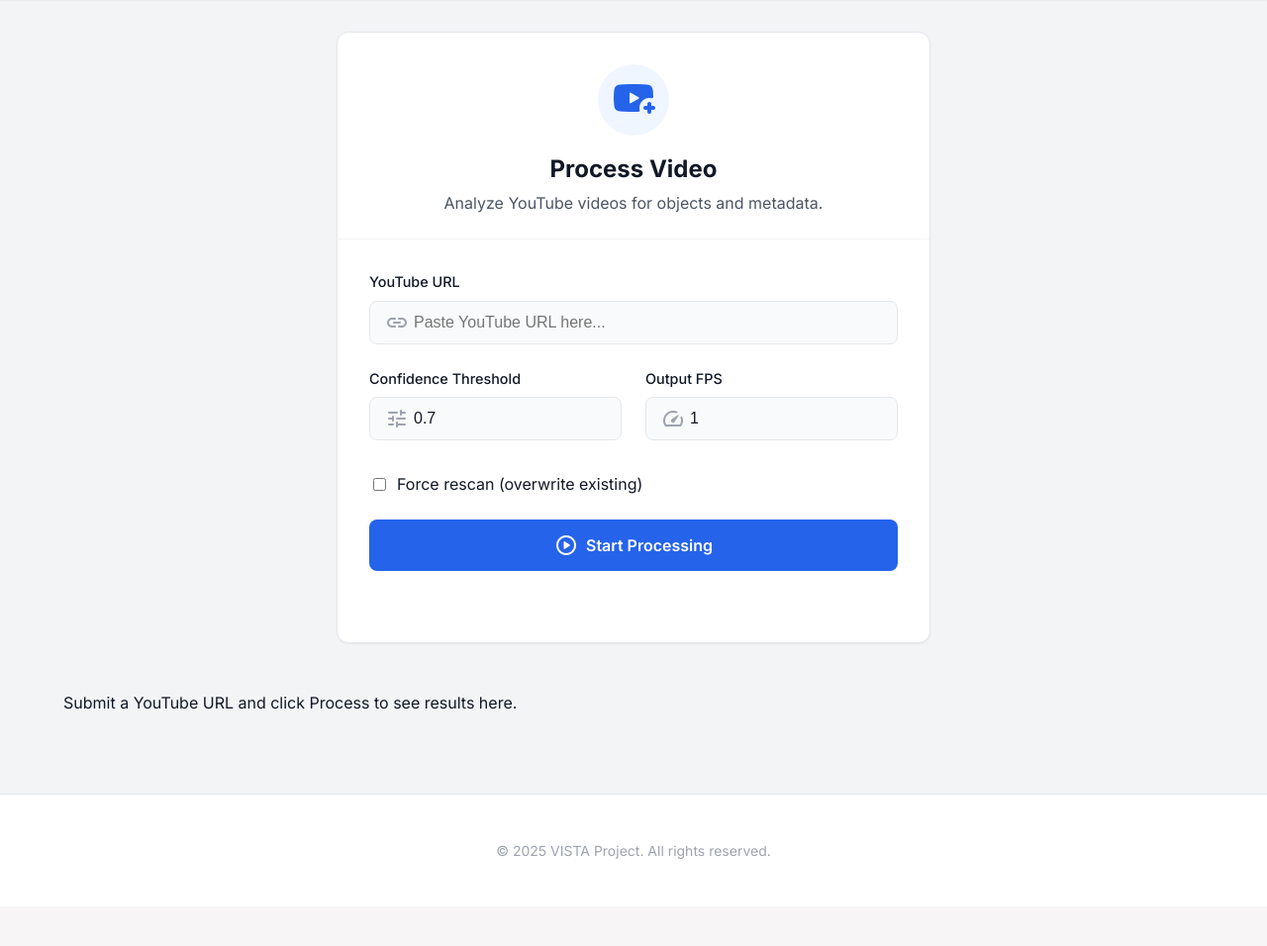
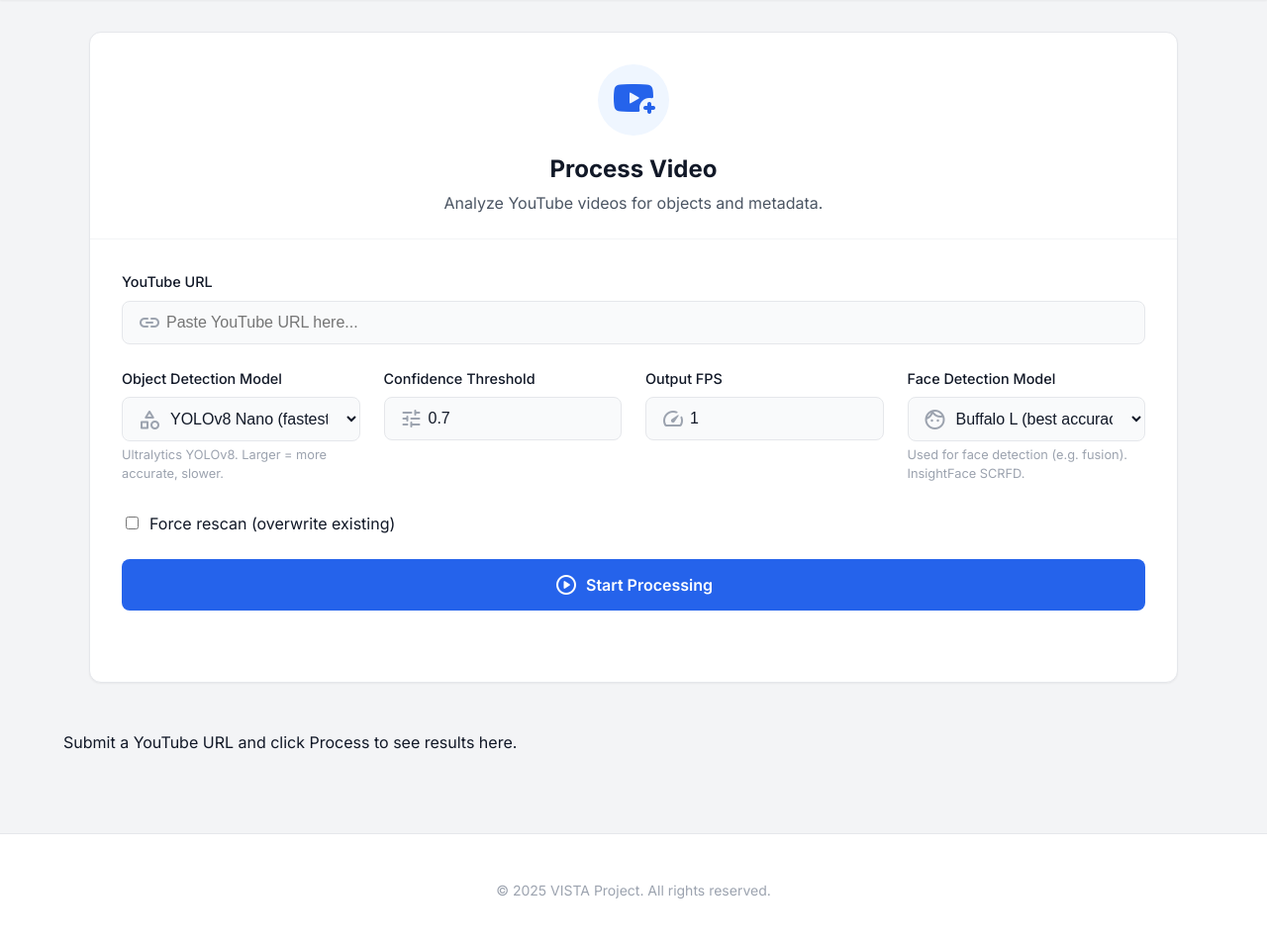
Before and after one commit to NehalPatel/vista-prototype, a Flask app: page / in a window 1280 px wide. Shown: the part 73-1029 px from the top of the page at 99% size. Before the commit the page ends 941 px from the top, so only its background shows below. Run offline with Flask 2, Linux system fonts and the light colour scheme; some libraries are stand-ins or nearby versions.

Commit message:
Add multi-model selection for object and face detection, restore today's UI layout
- Object detection: support YOLOv8 n/s/m/l/x; user-selectable in web, CLI (--model), fusion (--yolo-model)
- Face detection: support buffalo_l/s/sc; user-selectable in web, CLI, fusion, video_recognition
- Pipeline: OBJECT_MODEL_CHOICES, _resolve_model_path; save object_model in detection JSON
- Web UI: Object and Face model dropdowns; summary shows both models; 4-column options row
- Results layout: Meta|Summary|Output first row, then Video, then Objects
- API returns object_model/face_model in summary; cached results read model from JSON

Made-with: Cursor

```diff
--- a/face_pipeline/register_known.py
+++ b/face_pipeline/register_known.py
@@ -7,7 +7,7 @@ from typing import List
 import cv2
 import numpy as np
 
-from .detection import load_detector, detect_faces
+from .detection import load_detector, detect_faces, FACE_MODEL_CHOICES
 from .embeddings import get_embedding, save_embedding
 from .paths import KNOWN_FACES_DIR
 
@@ -26,6 +26,7 @@ def main():
     parser.add_argument("--labels-out", default=os.path.join(str(KNOWN_FACES_DIR), "labels.json"), help="Path to labels.json output")
     parser.add_argument("--embeddings-dir", default=os.path.join(str(KNOWN_FACES_DIR), "embeddings"), help="Output directory for embeddings")
     parser.add_argument("--device", choices=["cuda", "cpu"], default="cuda", help="Device for InsightFace")
+    parser.add_argument("--model", choices=list(FACE_MODEL_CHOICES), default="buffalo_l", help="Face model: buffalo_l, buffalo_s, buffalo_sc")
     parser.add_argument("--conf", type=float, default=0.8, help="Face detection confidence threshold")
     args = parser.parse_args()
 
@@ -33,7 +34,7 @@ def main():
     labels = {}
 
     # Initialize detector
-    detector = load_detector(device=args.device)
+    detector = load_detector(device=args.device, model_name=args.model)
 
     images = find_images(args.images_dir)
     if not images:
--- a/face_pipeline/run.py
+++ b/face_pipeline/run.py
@@ -15,7 +15,7 @@ from .paths import (
     FACE_RESULTS_DIR,
     KNOWN_FACES_DIR,
 )
-from .detection import load_detector, detect_faces, crop_face, save_image
+from .detection import load_detector, detect_faces, crop_face, save_image, FACE_MODEL_CHOICES
 from .embeddings import get_embedding, save_embedding
 from .recognition import load_known_embeddings, match
 
@@ -34,6 +34,7 @@ def main():
     parser.add_argument("--frames-dir", default=str(FRAMES_DIR), help="Directory containing frames to process")
     parser.add_argument("--detect-conf", type=float, default=0.8, help="Minimum confidence for face detections")
     parser.add_argument("--device", choices=["cuda", "cpu"], default="cuda", help="Device for InsightFace")
+    parser.add_argument("--model", choices=list(FACE_MODEL_CHOICES), default="buffalo_l", help="Face model: buffalo_l (best), buffalo_s, buffalo_sc")
     parser.add_argument("--force", action="store_true", help="Overwrite existing crops/embeddings")
     parser.add_argument("--do-recognition", action="store_true", help="Perform recognition against known faces")
     parser.add_argument("--known-faces-dir", default=str(KNOWN_FACES_DIR), help="Directory containing known face embeddings and labels.json")
@@ -47,7 +48,7 @@ def main():
         return 1
 
     # Initialize detector (with recognition model enabled)
-    detector = load_detector(device=args.device)
+    detector = load_detector(device=args.device, model_name=args.model)
 
     faces_json: Dict[str, Any] = {}
 
--- a/web/app.py
+++ b/web/app.py
@@ -26,6 +26,8 @@ from pipeline.detection import (
     generate_summary,
     save_detection_results,
     write_metadata,
+    _resolve_model_path,
+    OBJECT_MODEL_CHOICES,
 )
 from pipeline.render import make_video_from_images
 
@@ -86,6 +88,9 @@ def api_process():
     conf_threshold = float(payload.get('conf_threshold', 0.5))
     fps = int(payload.get('fps', 1))
     force_rescan = bool(payload.get('force_rescan', False))
+    object_model = (payload.get('object_model') or 'yolov8n').strip().lower()
+    if object_model not in OBJECT_MODEL_CHOICES:
+        object_model = 'yolov8n'
 
     if not url:
         return jsonify({"error": "URL is required"}), 400
@@ -136,8 +141,9 @@ def api_process():
             total_dets, by_class = generate_summary(results_by_frame)
             total_frames = len(results_by_frame)
             conf_used = dj.get('confidence_threshold', conf_used)
+            object_model_cached = dj.get('object_model', 'yolov8n')
         except Exception:
-            pass
+            object_model_cached = 'yolov8n'
 
         return jsonify({
             "status": "cached",
@@ -148,6 +154,8 @@ def api_process():
                 "total_detections": total_dets,
                 "by_class": by_class,
                 "confidence_threshold": conf_used,
+                "object_model": object_model_cached,
+                "face_model": payload.get("face_model", "buffalo_l"),
             },
             "results": {
                 "output_video_url": f"/results/{video_id}/detections_video.mp4",
@@ -179,10 +187,8 @@ def api_process():
                 "video_id": video_id
             }), 500
 
-        # Run detection on this video's frames only (resolve model from project root)
-        model_path = os.path.join(BASE_DIR, 'yolov8n.pt')
-        if not os.path.isfile(model_path):
-            model_path = 'yolov8n.pt'
+        # Run detection with selected object model (resolve path; Ultralytics downloads if missing)
+        model_path = _resolve_model_path(object_model, BASE_DIR)
         results_by_frame = run_yolo(
             frames_dir=frames_dir_this_video,
             detections_dir=paths['processed_frames'],
@@ -198,6 +204,7 @@ def api_process():
             output_json_path=paths['detection_json'],
             video_id=video_id,
             conf_threshold=conf_threshold,
+            object_model=object_model,
         )
 
         # Metadata file
@@ -215,7 +222,7 @@ def api_process():
             total_frames=total_frames,
             total_detections=total_dets,
             by_class=by_class,
-            model_name='yolov8n.pt',
+            model_name=f'{object_model}.pt',
             device=device,
             conf_threshold=conf_threshold,
         )
@@ -233,6 +240,8 @@ def api_process():
                 "total_detections": total_dets,
                 "by_class": by_class,
                 "confidence_threshold": conf_threshold,
+                "object_model": object_model,
+                "face_model": payload.get("face_model", "buffalo_l"),
             },
             "results": {
                 "output_video_url": f"/results/{video_id}/detections_video.mp4",
--- a/web/static/css/style.css
+++ b/web/static/css/style.css
@@ -199,9 +199,9 @@ button {
   margin-bottom: 0.5rem;
 }
 
-/* Input Section */
+/* Input Section – today's design: URL then 3-column options row */
 .input-card {
-  max-width: 600px;
+  max-width: 1100px;
   margin: 0 auto 3rem;
 }
 
@@ -245,6 +245,30 @@ input[type="number"] {
   color: var(--text-primary);
 }
 
+select {
+  width: 100%;
+  padding: 0.75rem 1rem 0.75rem 2.75rem;
+  border: 1px solid var(--border);
+  border-radius: var(--radius-md);
+  font-size: 1rem;
+  background: var(--bg-panel);
+  color: var(--text-primary);
+  cursor: pointer;
+  appearance: auto;
+}
+
+select:focus {
+  outline: none;
+  border-color: var(--primary);
+  box-shadow: 0 0 0 3px var(--primary-light);
+}
+
+.input-hint {
+  margin: 0.25rem 0 0;
+  font-size: 0.8rem;
+  color: var(--text-muted);
+}
+
 input:focus {
   outline: none;
   border-color: var(--primary);
@@ -256,6 +280,21 @@ input:focus {
   display: grid;
   grid-template-columns: 1fr 1fr;
   gap: 1.5rem;
+}
+
+.form-row-3 {
+  grid-template-columns: repeat(3, 1fr);
+}
+
+.form-row-4 {
+  grid-template-columns: repeat(4, 1fr);
+}
+
+.checkbox-wrap {
+  display: flex;
+  align-items: center;
+  gap: 0.5rem;
+  margin-top: 0.25rem;
 }
 
 .btn-primary {
@@ -292,13 +331,14 @@ input:focus {
   font-size: 0.875rem;
 }
 
-/* Results Grid */
+/* Results Grid – today's placement: Meta | Summary | Output, then Video, then Objects */
 .results-grid {
   display: grid;
   grid-template-columns: repeat(3, 1fr);
   gap: 1.5rem;
   grid-template-areas:
     "meta summary output"
+    "video video video"
     "objects objects objects";
 }
 
@@ -312,6 +352,10 @@ input:focus {
 
 .output-card {
   grid-area: output;
+}
+
+.video-card {
+  grid-area: video;
 }
 
 .objects-card {
--- a/web/static/js/app.js
+++ b/web/static/js/app.js
@@ -3,6 +3,8 @@ const urlInput = document.getElementById('video-url');
 const thresholdInput = document.getElementById('conf-threshold');
 const fpsInput = document.getElementById('fps');
 const forceRescanInput = document.getElementById('force-rescan');
+const objectModelSelect = document.getElementById('object-model');
+const faceModelSelect = document.getElementById('face-model');
 const processBtn = document.getElementById('process-btn');
 const statusEl = document.getElementById('status');
 const errorEl = document.getElementById('error');
@@ -53,6 +55,16 @@ function secondsToHms(sec) {
   return [h, m, s].map((v) => String(v).padStart(2, '0')).join(':');
 }
 
+function formatFaceModelLabel(value) {
+  const labels = { buffalo_l: 'Buffalo L (InsightFace)', buffalo_s: 'Buffalo S (InsightFace)', buffalo_sc: 'Buffalo SC (InsightFace)' };
+  return labels[value] || value || '—';
+}
+
+function formatObjectModelLabel(value) {
+  const labels = { yolov8n: 'YOLOv8 Nano', yolov8s: 'YOLOv8 Small', yolov8m: 'YOLOv8 Medium', yolov8l: 'YOLOv8 Large', yolov8x: 'YOLOv8 Extra-large' };
+  return labels[value] || value || '—';
+}
+
 /** Reliable YouTube thumbnail URL (same-origin friendly, no referrer issues). */
 function youtubeThumbUrl(videoId) {
   if (!videoId) return '';
@@ -77,6 +89,8 @@ form.addEventListener('submit', async (e) => {
     conf_threshold: parseFloat(thresholdInput.value),
     fps: parseInt(fpsInput.value, 10),
     force_rescan: forceRescanInput ? forceRescanInput.checked : false,
+    object_model: objectModelSelect ? objectModelSelect.value : 'yolov8n',
+    face_model: faceModelSelect ? faceModelSelect.value : 'buffalo_l',
   };
 
   try {
@@ -132,12 +146,14 @@ form.addEventListener('submit', async (e) => {
     if (out.detection_json_url) jsonLinkEl.href = out.detection_json_url;
     if (out.metadata_url) metadataLinkEl.href = out.metadata_url;
 
-    // Summary list
+    // Summary list (include models used)
     summaryListEl.innerHTML = '';
     const items = [
       ['Confidence threshold', sum.confidence_threshold],
       ['Total frames', sum.total_frames],
       ['Total detections', sum.total_detections],
+      ['Object model', sum.object_model ? formatObjectModelLabel(sum.object_model) : (objectModelSelect ? formatObjectModelLabel(objectModelSelect.value) : '—')],
+      ['Face detection model', sum.face_model ? formatFaceModelLabel(sum.face_model) : (faceModelSelect ? formatFaceModelLabel(faceModelSelect.value) : '—')],
     ];
     for (const [label, value] of items) {
       const li = document.createElement('li');
@@ -203,6 +219,8 @@ async function renderResultsFromVideoId(videoId) {
       ['Confidence threshold', djData.confidence_threshold],
       ['Total frames', totalFrames],
       ['Total detections', totalDetections],
+      ['Object model', formatObjectModelLabel(djData.object_model || (objectModelSelect ? objectModelSelect.value : 'yolov8n'))],
+      ['Face detection model', formatFaceModelLabel(djData.face_model || (faceModelSelect ? faceModelSelect.value : 'buffalo_l'))],
     ];
     for (const [label, value] of items) {
       const li = document.createElement('li');
--- a/web/templates/index.html
+++ b/web/templates/index.html
@@ -41,6 +41,7 @@
             <p>Analyze YouTube videos for objects and metadata.</p>
           </div>
           <form id="process-form">
+            <!-- Today's design: URL full width, then options in one row -->
             <div class="form-group url-group">
               <label for="video-url" class="sr-only">YouTube URL</label>
               <div class="input-wrapper">
@@ -49,7 +50,21 @@
               </div>
             </div>
 
-            <div class="form-row">
+            <div class="form-row form-row-4">
+              <div class="form-group">
+                <label for="object-model">Object Detection Model</label>
+                <div class="input-wrapper">
+                  <span class="material-symbols-rounded input-icon">category</span>
+                  <select id="object-model" name="object-model" aria-describedby="object-model-desc">
+                    <option value="yolov8n">YOLOv8 Nano (fastest, ~3M params)</option>
+                    <option value="yolov8s">YOLOv8 Small (~11M params)</option>
+                    <option value="yolov8m">YOLOv8 Medium (~26M params)</option>
+                    <option value="yolov8l">YOLOv8 Large (~44M params)</option>
+                    <option value="yolov8x">YOLOv8 Extra-large (best accuracy, ~68M params)</option>
+                  </select>
+                </div>
+                <p id="object-model-desc" class="input-hint">Ultralytics YOLOv8. Larger = more accurate, slower.</p>
+              </div>
               <div class="form-group">
                 <label for="conf-threshold">Confidence Threshold</label>
                 <div class="input-wrapper">
@@ -57,7 +72,6 @@
                   <input id="conf-threshold" type="number" min="0" max="1" step="0.05" value="0.7" />
                 </div>
               </div>
-
               <div class="form-group">
                 <label for="fps">Output FPS</label>
                 <div class="input-wrapper">
@@ -65,9 +79,21 @@
                   <input id="fps" type="number" min="1" max="60" step="1" value="1" />
                 </div>
               </div>
+              <div class="form-group">
+                <label for="face-model">Face Detection Model</label>
+                <div class="input-wrapper">
+                  <span class="material-symbols-rounded input-icon">face</span>
+                  <select id="face-model" name="face-model" aria-describedby="face-model-desc">
+                    <option value="buffalo_l">Buffalo L (best accuracy, ~326MB)</option>
+                    <option value="buffalo_s">Buffalo S (smaller, ~159MB)</option>
+                    <option value="buffalo_sc">Buffalo SC (smallest, ~16MB)</option>
+                  </select>
+                </div>
+                <p id="face-model-desc" class="input-hint">Used for face detection (e.g. fusion). InsightFace SCRFD.</p>
+              </div>
             </div>
 
-            <label class="checkbox-wrap" style="display:flex;align-items:center;gap:0.5rem;margin-top:0.5rem;">
+            <label class="checkbox-wrap">
               <input id="force-rescan" type="checkbox" name="force-rescan" />
               <span>Force rescan (overwrite existing)</span>
             </label>
@@ -90,18 +116,7 @@
     <section class="results-section">
       <div class="container">
         <div id="results" class="results-grid" hidden>
-          <div class="card" style="grid-column: 1 / -1;">
-            <div class="card-header-small">
-              <span class="material-symbols-rounded">videocam</span>
-              <h3>Annotated Video</h3>
-            </div>
-            <div class="video-wrap" style="max-width: 800px; margin: 0 auto;">
-              <video id="result-video" controls preload="metadata" playsinline style="width:100%; border-radius: 8px;">
-                Your browser does not support the video tag.
-              </video>
-            </div>
-          </div>
-          <!-- Video Metadata Card -->
+          <!-- Row 1: Meta, Summary, Output (today's placement) -->
           <div class="card meta-card">
             <div class="card-header-small">
               <span class="material-symbols-rounded">movie</span>
@@ -144,6 +159,19 @@
               <a id="metadata-link" href="#" target="_blank" class="action-link">
                 <span class="material-symbols-rounded">description</span> Metadata Text
               </a>
+            </div>
+          </div>
+
+          <!-- Annotated Video (full width, below the three cards) -->
+          <div class="card video-card">
+            <div class="card-header-small">
+              <span class="material-symbols-rounded">videocam</span>
+              <h3>Annotated Video</h3>
+            </div>
+            <div class="video-wrap" style="max-width: 800px; margin: 0 auto;">
+              <video id="result-video" controls preload="metadata" playsinline style="width:100%; border-radius: 8px;">
+                Your browser does not support the video tag.
+              </video>
             </div>
           </div>
 
```
Also changed, not shown: face_pipeline/detection.py (+14 -5 lines), face_pipeline/video_recognition.py (+31 -6 lines), fusion/run_parallel.py (+22 -5 lines), implementation.py (+8 -3 lines), pipeline/detection.py (+21 -0 lines).
